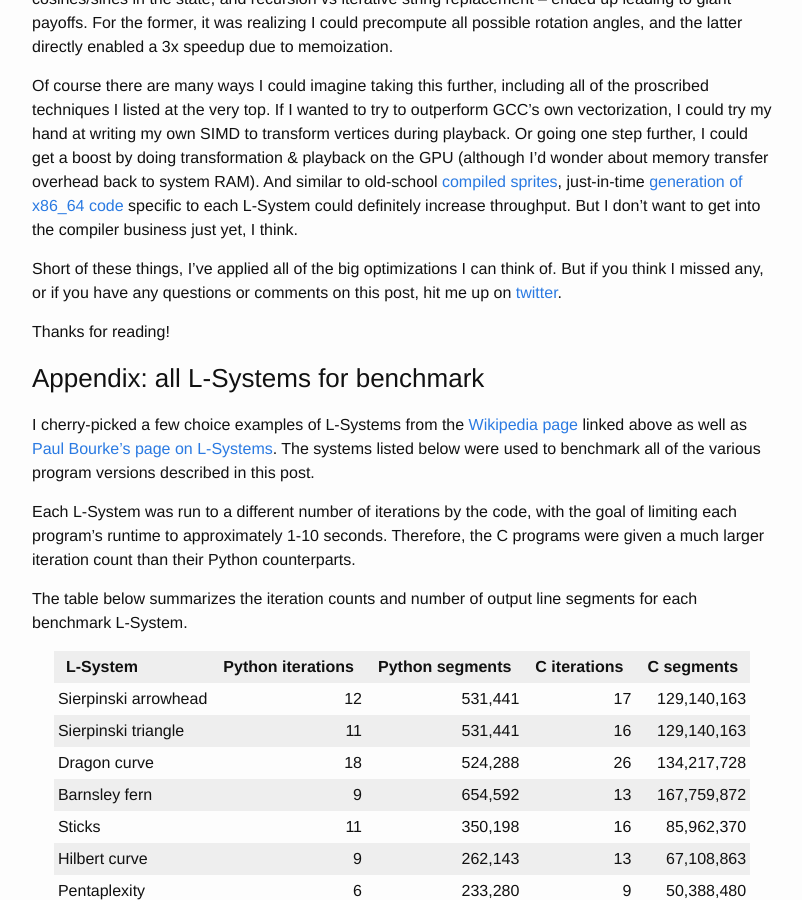
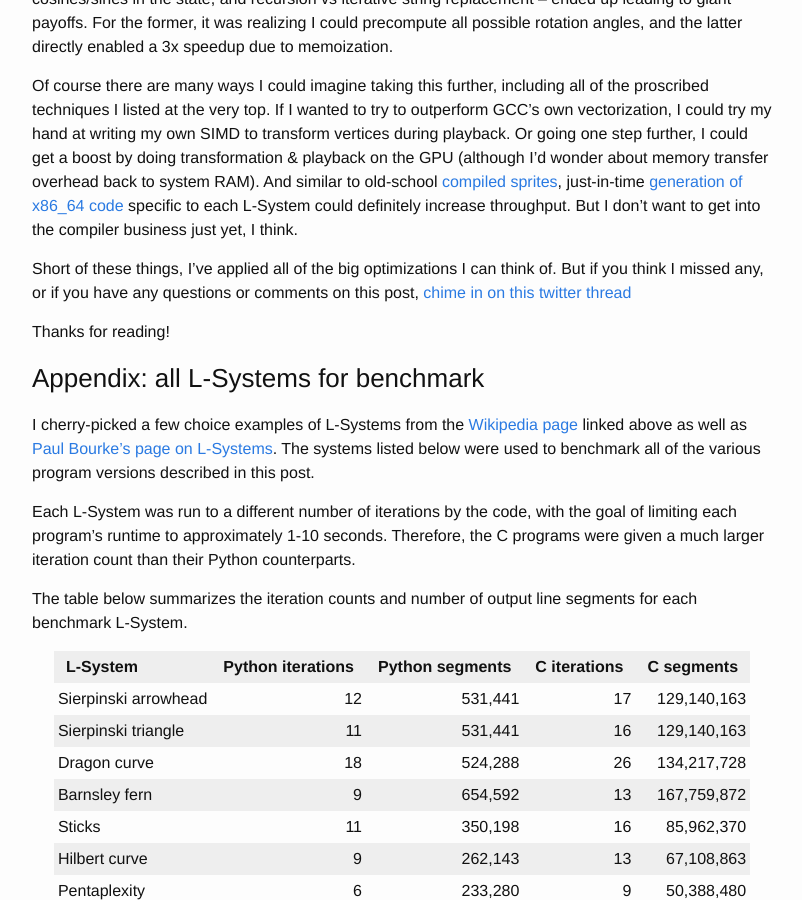
Before and after one commit to mzucker/mzucker.github.io, a Jekyll site: the page built from _posts/2020-03-28-optimizing-lsystems.md, in a window 1280 px wide and 900 px high, scrolled down 23413 px. Shown: the whole window, without its empty margins (238-1040 px from the left). Built offline with Jekyll 4.4.1, drawn with Linux system fonts in a browser that asks for light colours; formulas are drawn with MathJax 3.

Commit message:
added twitter URL

```diff
--- a/_posts/2020-03-28-optimizing-lsystems.md
+++ b/_posts/2020-03-28-optimizing-lsystems.md
@@ -1012,7 +1012,7 @@
 specific to each L-System could definitely increase throughput. But I
 don't want to get into the compiler business just yet, I think.
 
-Short of these things, I've applied all of the big optimizations I can think of. But if you think I missed any, or if you have any questions or comments on this post, hit me up on [twitter](https://twitter.com/matt_zucker/).
+Short of these things, I've applied all of the big optimizations I can think of. But if you think I missed any, or if you have any questions or comments on this post, [chime in on this twitter thread](https://twitter.com/matt_zucker/status/1244051545081155593)
 
 Thanks for reading!
 
```
